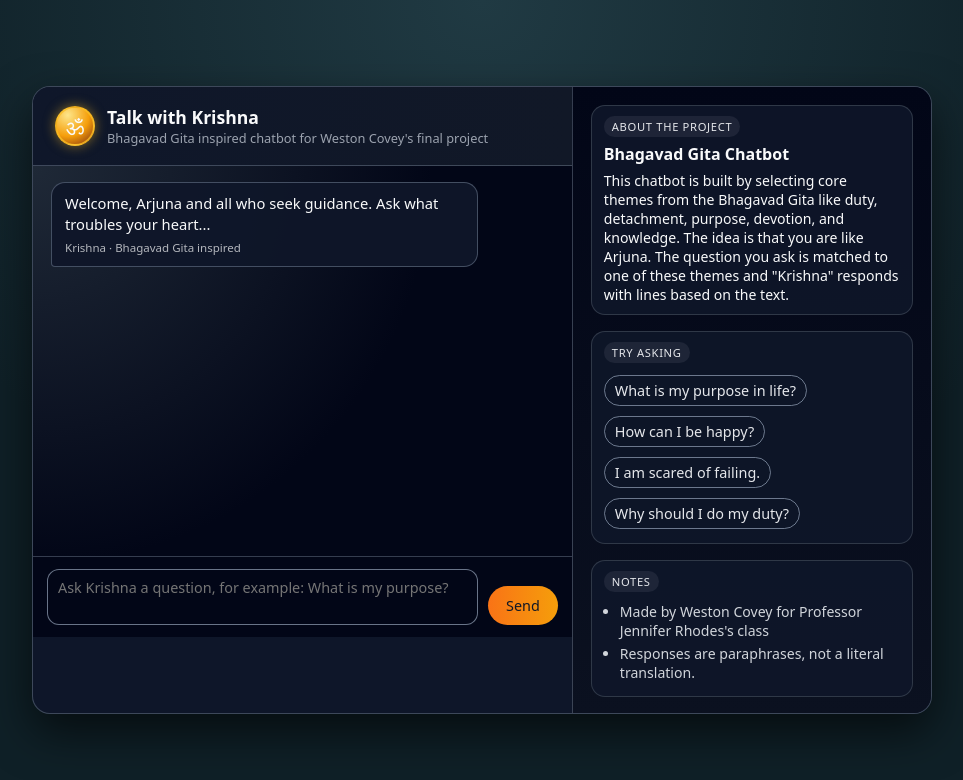
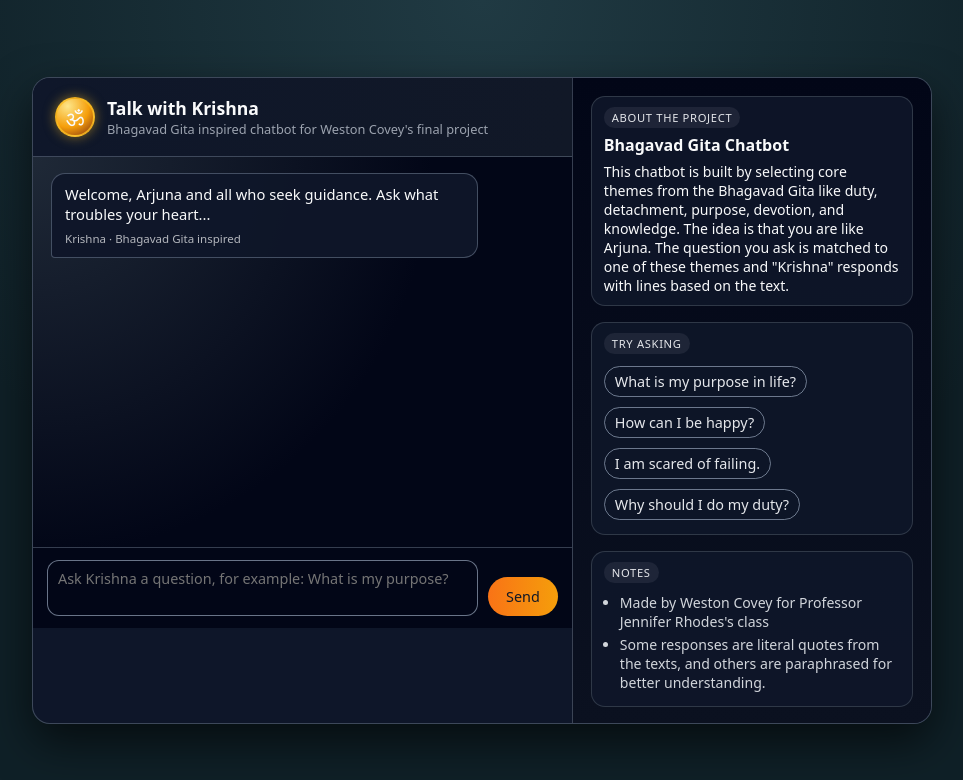
Before and after one commit to westoncovey/krishna-chatbot-westoncovey, a plain HTML site: page index.html in a window 1280 px wide. Shown: the whole page, without its empty margins (158-1121 px from the left). Drawn offline with Linux system fonts and the light colour scheme.

Commit message:
Update index.html

```diff
--- a/index.html
+++ b/index.html
@@ -288,7 +288,7 @@
         <span class="badge">Notes</span>
         <ul>
           <li>Made by Weston Covey for Professor Jennifer Rhodes's class</li>
-          <li>Responses are paraphrases, not a literal translation.</li>
+          <li>Some responses are literal quotes from the texts, and others are paraphrased for better understanding.</li>
         </ul>
       </div>
     </aside>
```
